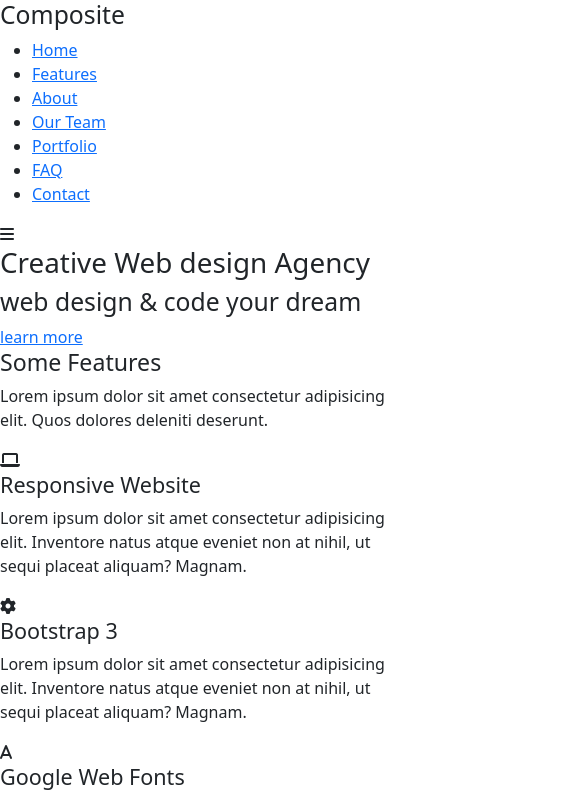
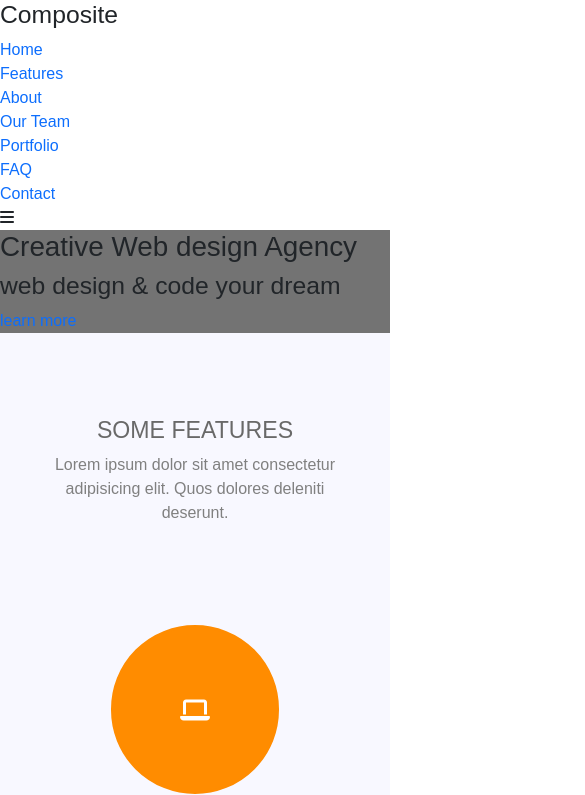
Before and after one commit to seonlim/2023-02-28-class, a plain HTML site: page index.html in a window 390 px wide. Shown: the top 795 px of the page, 585 px wide, since content can reach past the window. Drawn offline with nearby package versions, Linux system fonts and the light colour scheme.

Commit message:
Mobile-Features: CSS is done by Leticia

```diff
--- a/css/style.css
+++ b/css/style.css
@@ -0,0 +1,136 @@
+@import url('https://fonts.googleapis.com/css2?family=Source+Sans+Pro:wght@200;300;400;600;700;900&display=swap&#39;');
+
+* {
+    margin: 0;
+    padding: 0;
+    font-family: "Source ans Pro", sans-serif;
+}
+
+html {
+    scroll-behavior: smooth;
+}
+
+a {
+    text-decoration: none;
+}
+
+p {
+    line-height: 1.5;
+    color: gray;
+}
+
+img {
+    width: 40%;
+}
+
+ol, ul, dl { /*Because of bootstrap*/
+    margin: 0;
+    padding: 0;
+}
+
+main > article h3 {
+    color: gray;
+    text-transform: uppercase;
+}
+
+body,
+main,
+footer,
+figcaption,
+form,
+main > section,
+main > section > article,
+main ul,
+header > section {
+    display: flex;
+    flex-direction: column;
+}
+
+main,
+main > section,
+main > section > section,
+main > section > article {
+    align-items: center;
+}
+
+header {
+    display: flex;
+    background-image: url("/img/");
+    background-position: center;
+    background-size: cover;
+    background-repeat: no-repeat;
+}
+
+header > section {
+    width: 100%;
+    height: 100%;
+    background-color: rgba(80,80,80,.8);
+}
+
+main article > h3 {
+    color: dimgray;
+    text-transform: uppercase;
+}
+
+main > section:nth-child(odd) {
+    background-color: ghostwhite;
+}
+
+/* MOBILE VERSION */
+@media (min-width: 200px) {
+
+    main > section {
+        padding-top: 10vh;
+        padding-bottom: 10vh;
+    }
+
+    main > section > section,
+    main > section > article {
+        width: 80%; /*padding 대신 width*/
+    }
+
+    .features > article,
+    .about > article,
+    .team > article,
+    .portfolio > article,
+    .contact > article {
+        text-align: center;
+    }
+
+    /** FEATURES **/
+    .features {
+        row-gap: 10vh;
+    }
+
+    .features aside {
+        display: flex;
+        flex-direction: column;
+        align-items: center;
+        row-gap: 2vh;
+    }
+
+    .features > section {
+        display: flex;
+        flex-direction: column;
+        row-gap: 5vh;
+    }
+
+    .features aside > p {
+        text-align: center;
+    }
+
+    .features i {
+        background-color: darkorange;
+        color: white;
+        /*because of hover*/
+        border: 3px solid darkorange;
+        border-radius: 50%;
+        height: 20vh;
+        width: 20vh;
+        display: flex;
+        justify-content: center;
+        align-items: center;
+        font-size: 24px;
+    }
+
+}
--- a/index.html
+++ b/index.html
@@ -256,6 +256,10 @@
         <!-- PORTFOLIO SECTION END-->
         <!-- FAQ SECTION -->
         <section class="faq" id="faq">
+            <article>
+                <h3>FAQ</h3>
+                <p>Lorem ipsum dolor sit amet consectetur, adipisicing elit. Iure, blanditiis? Vel, quas distinctio? Minima repellat porro voluptates deserunt, debitis ut?</p>
+            </article>
             <section class="accordion accordion-flush" id="accordionFlushExample">
                 <article class="accordion-item">
                   <h2 class="accordion-header" id="flush-headingOne">
```
